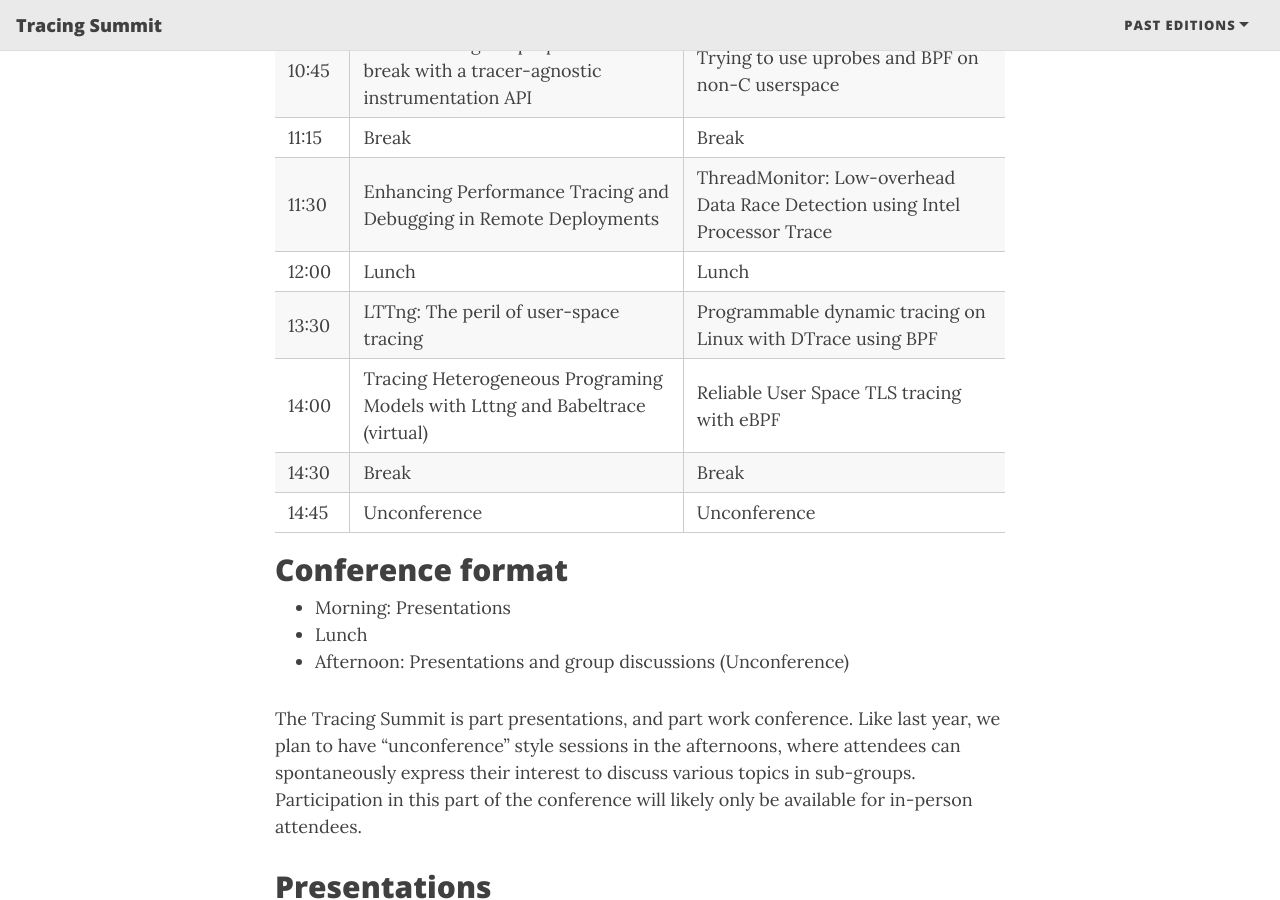
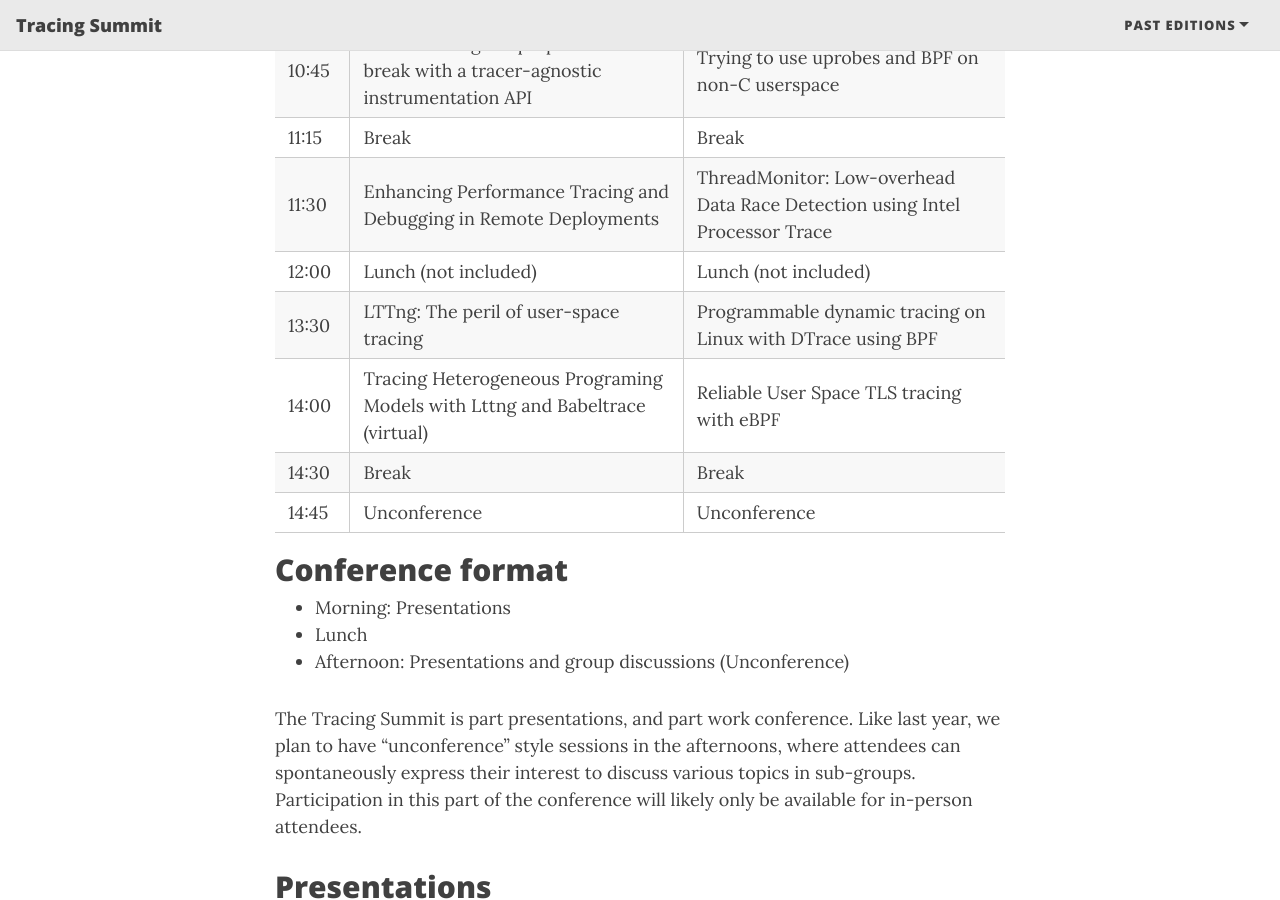
Before and after one commit to tracingsummit/tracingsummit.github.io, a Jekyll site: the page built from index.md, in a window 1280 px wide and 900 px high, scrolled down 2057 px. Built offline with Jekyll 4.4.1, drawn with Linux system fonts in a browser that asks for light colours; nearby versions of some CDN libraries.

Commit message:
index: Lunch is not included
Signed-off-by: Olivier Dion <odion@efficios.com>

```diff
--- a/index.md
+++ b/index.md
@@ -114,8 +114,8 @@ This is not the definitive schedule.
 
 <tr>
 <td class="org-right">12:00</td>
-<td class="org-left">Lunch</td>
-<td class="org-left">Lunch</td>
+<td class="org-left">Lunch (not included)</td>
+<td class="org-left">Lunch (not included)</td>
 </tr>
 
 <tr>
```
